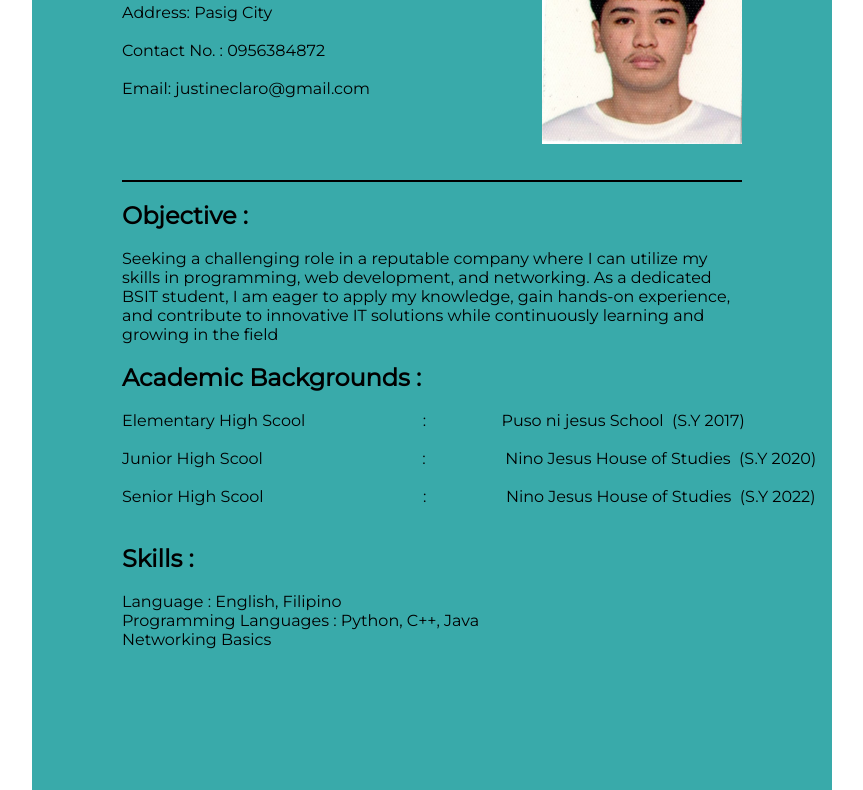
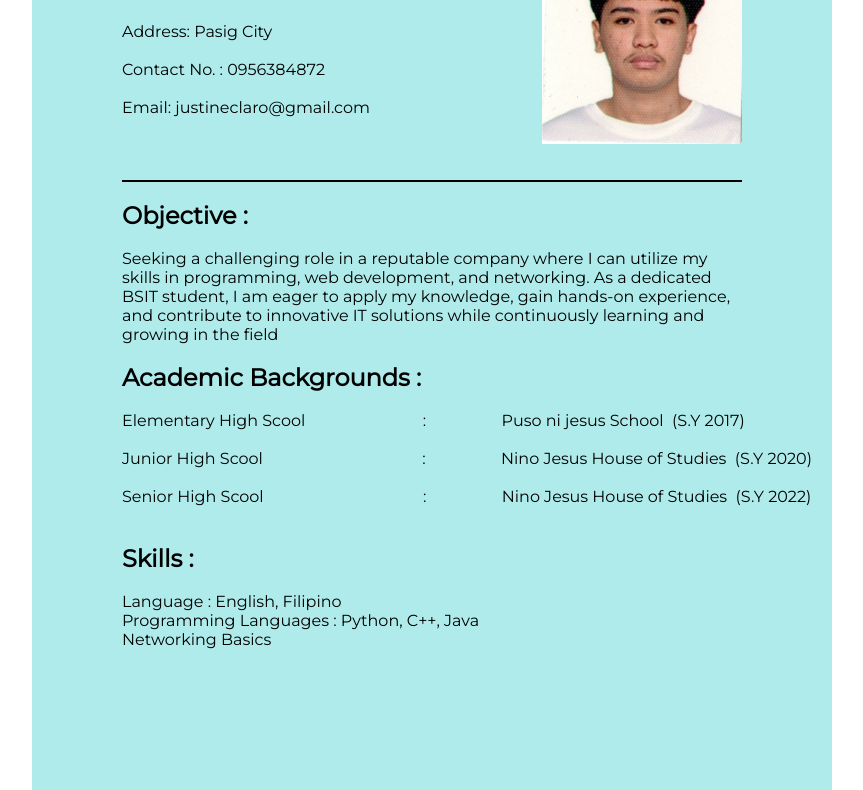
Before and after one commit to JustineClaro/JustineClaro.github.io, a plain HTML site: page machineProblem/index.html in a window 1280 px wide. Shown: the part 271-1061 px from the top of the page, without its empty margins (208-1071 px from the left). Drawn offline with nearby package versions, Linux system fonts and the light colour scheme.

Commit message:
Feb | 6 | 2025 | change color

```diff
--- a/machineProblem/assets/stylesheet.css
+++ b/machineProblem/assets/stylesheet.css
@@ -137,8 +137,8 @@ body.dark hr {
     max-width: 200px; /* Set maximum width to keep the image within bounds */
 }
 .container-resume {
-    background-color: rgb(57, 170, 170);
-    padding: 80px 90px 200px 90px;
+    background-color: rgb(175, 235, 235);
+    padding: 80px 90px 400px 90px;
     margin: 0px 15rem 100px 15rem;
     transition: background 0.3s ease-in-out;
 }
```
Also changed, not shown: machineProblem/index.html (+3 -3 lines).
